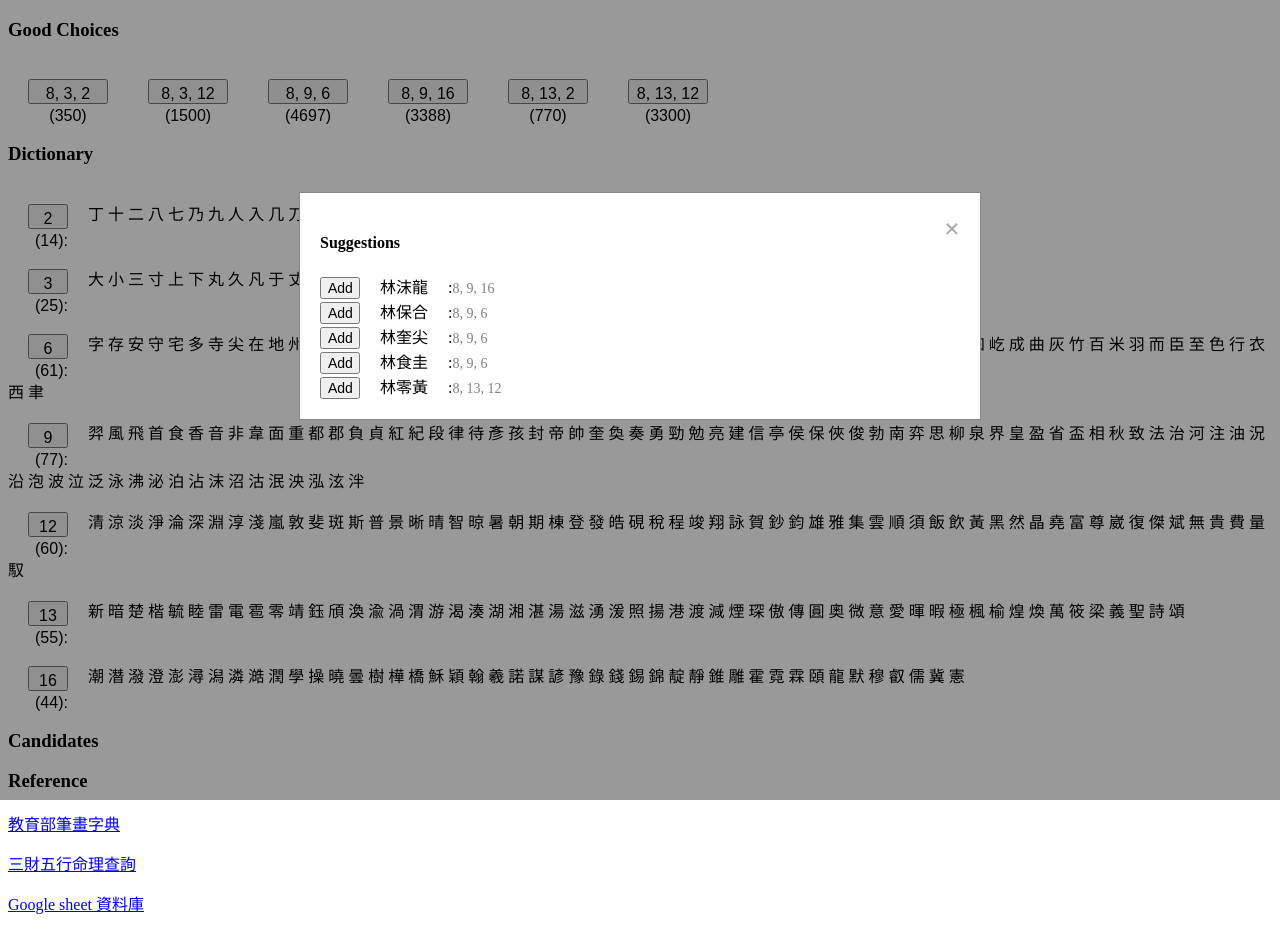
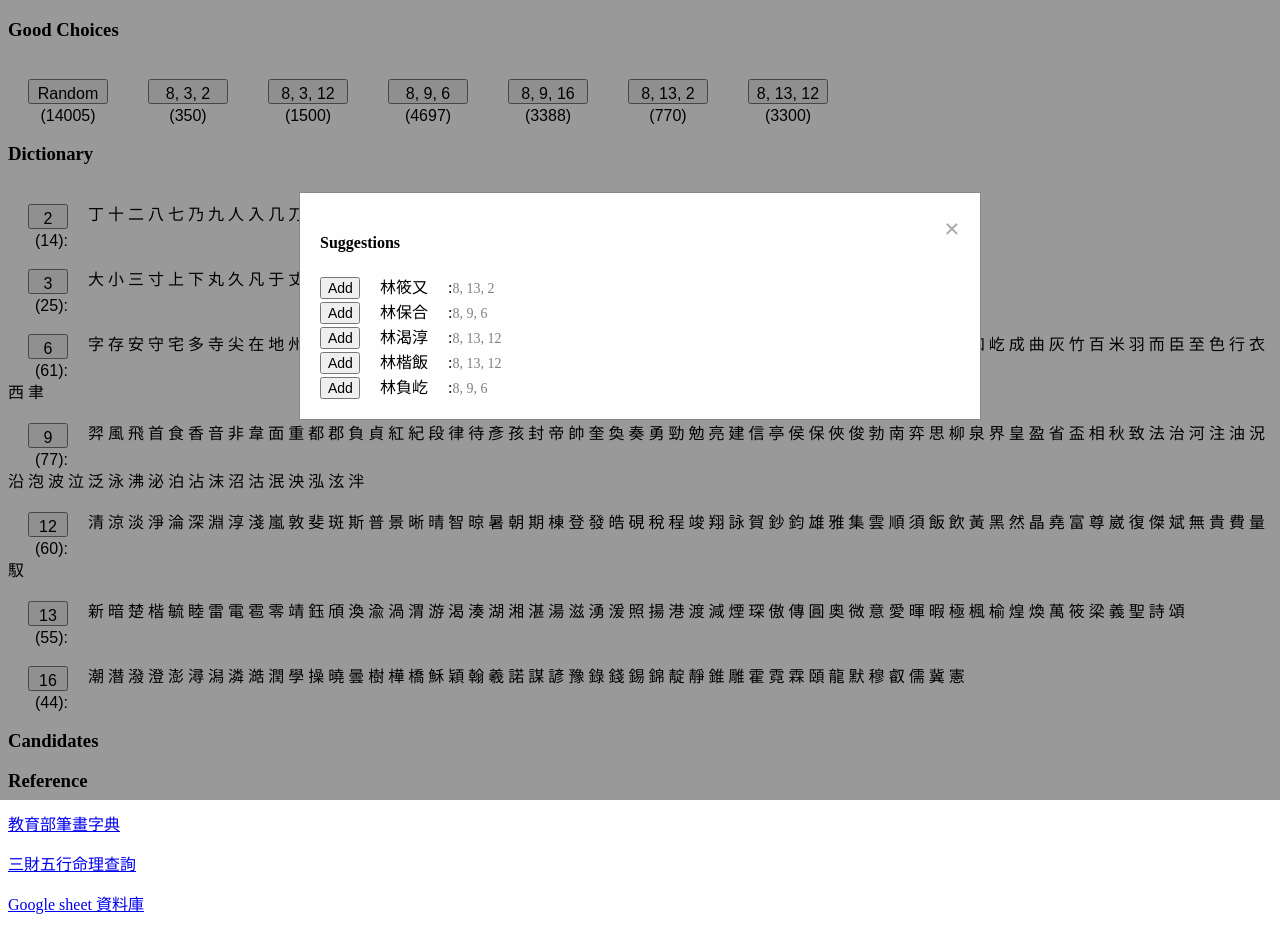
Before and after one commit to penlin/GetName, a plain HTML site: page index.html in a window 1280 px wide. Drawn offline with nearby package versions, Linux system fonts and the light colour scheme; no server answers.

Commit message:
add Random button for random combination

```diff
--- a/index.html
+++ b/index.html
@@ -58,21 +58,32 @@
       popup_suggestions(names);
     }
 
+    function random_pop_name(total=5) {
+      let names = [];
+      for (let i = 0; i < total; ++i) {
+        const option = randomSelect(choices, weights);
+        const num1 = option[0];
+        const num2 = option[1];
+        const name = random_name(num1, num2);
+        names.push([name, `8, ${num1}, ${num2}`]);
+      }
+      popup_suggestions(names);
+    }
+
     function onloaded() {
       getCandidates();
 
       let content = '';
-      let weights = [];
       let sum = 0;
       for (const choice of choices) {
         const [num1, num2] = choice;
         const comb = Object.keys(dictionary[num1]).length * Object.keys(dictionary[num2]).length;
         sum += comb;
-        weights.push(sum);
+        //weights.push(sum);
         content += `<button class="btn" onclick="pop_name(${num1}, ${num2});">8, ${num1}, ${num2} (${comb})</button>`;
       }
-      document.getElementById('choices-btn-group').innerHTML = content;
-      weights = weights.map(w => w/sum);
+      document.getElementById('choices-btn-group').innerHTML = `<button class="btn" onclick="random_pop_name(5);">Random (${sum})</buttton>${content}`;
+      //weights = weights.map(w => w/sum);
 
       content = '';
       for (const key in dictionary) {
@@ -82,17 +93,7 @@
         content += `${Object.keys(dictionary[key]).map(ch => `<span onclick="random_pop_name_has(${num},'${ch}')">${ch}</span>`).join(' ')}`;
       }
       document.getElementById('dictionary').innerHTML = content;
-
-      const max_num = 5;
-      let names = [];
-      for (let i = 0; i < max_num; ++i) {
-        const option = randomSelect(choices, weights);
-        const num1 = option[0];
-        const num2 = option[1];
-        const name = random_name(num1, num2);
-        names.push([name, `8, ${num1}, ${num2}`]);
-      }
-      popup_suggestions(names)
+      random_pop_name(5);
     }
 
     function popup_suggestions(names) {
--- a/static/js/dictionary.js
+++ b/static/js/dictionary.js
@@ -1,4 +1,5 @@
 const choices = [[3, 2], [3, 12], [9, 6], [9, 16], [13, 2], [13, 12]];
+const weights = [0.024991074616208496, 0.1320956801142449, 0.46747590146376294, 0.7093895037486612, 0.7643698679043199, 1];
 
 const dictionary = {
     2: {
--- a/static/js/index.js
+++ b/static/js/index.js
@@ -1,8 +1,6 @@
 
 
 const app_endpoint='https://script.google.com/macros/s/AKfycbxD_IWw5qmHxz9y0MwSb9qvMJ8yXOyy9DVVRiDx6Y7A_fdpaAhQr5G0TFVZGWZxgqpO/exec';
-
-let candidates = [];
 
 function getCandidates() {
     $.get(app_endpoint).done(resp => {
```
